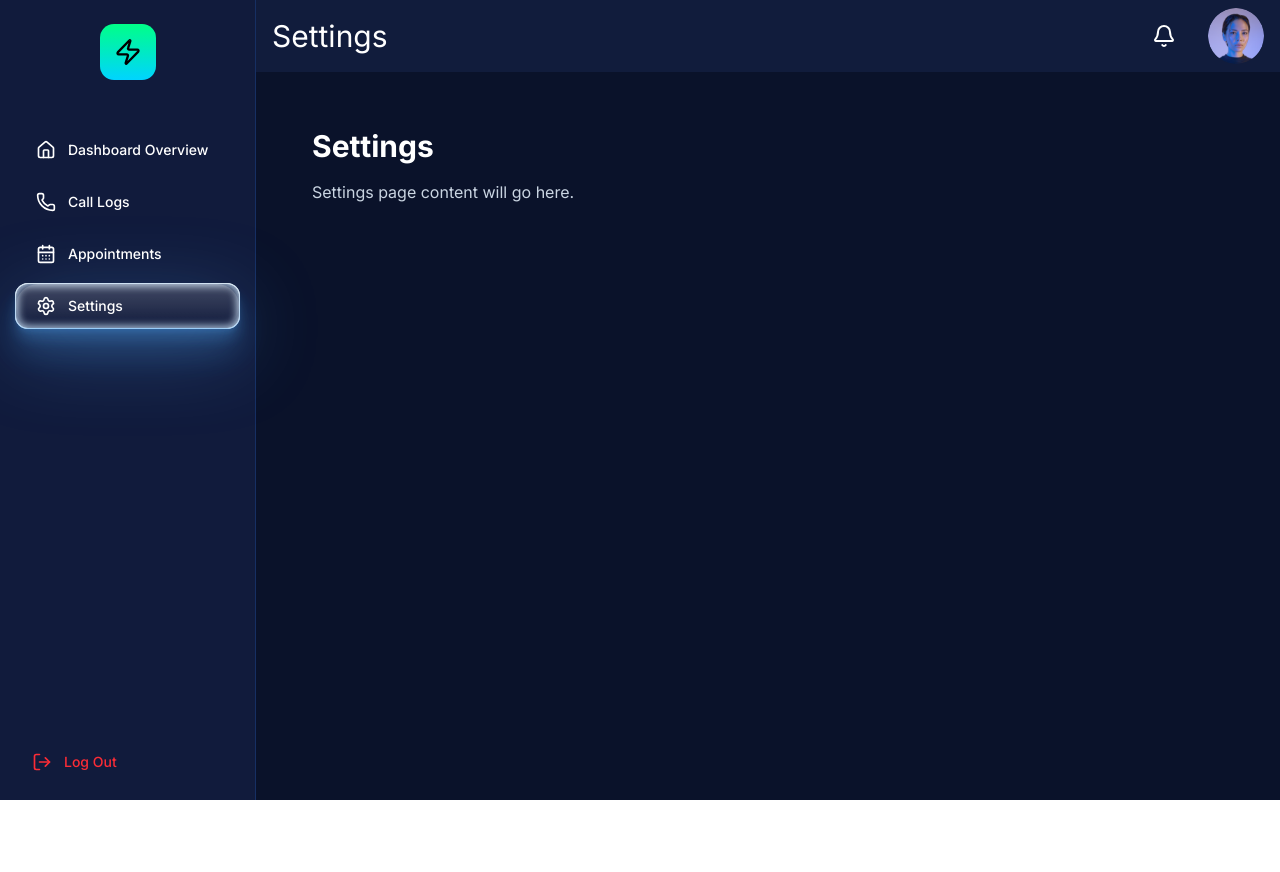
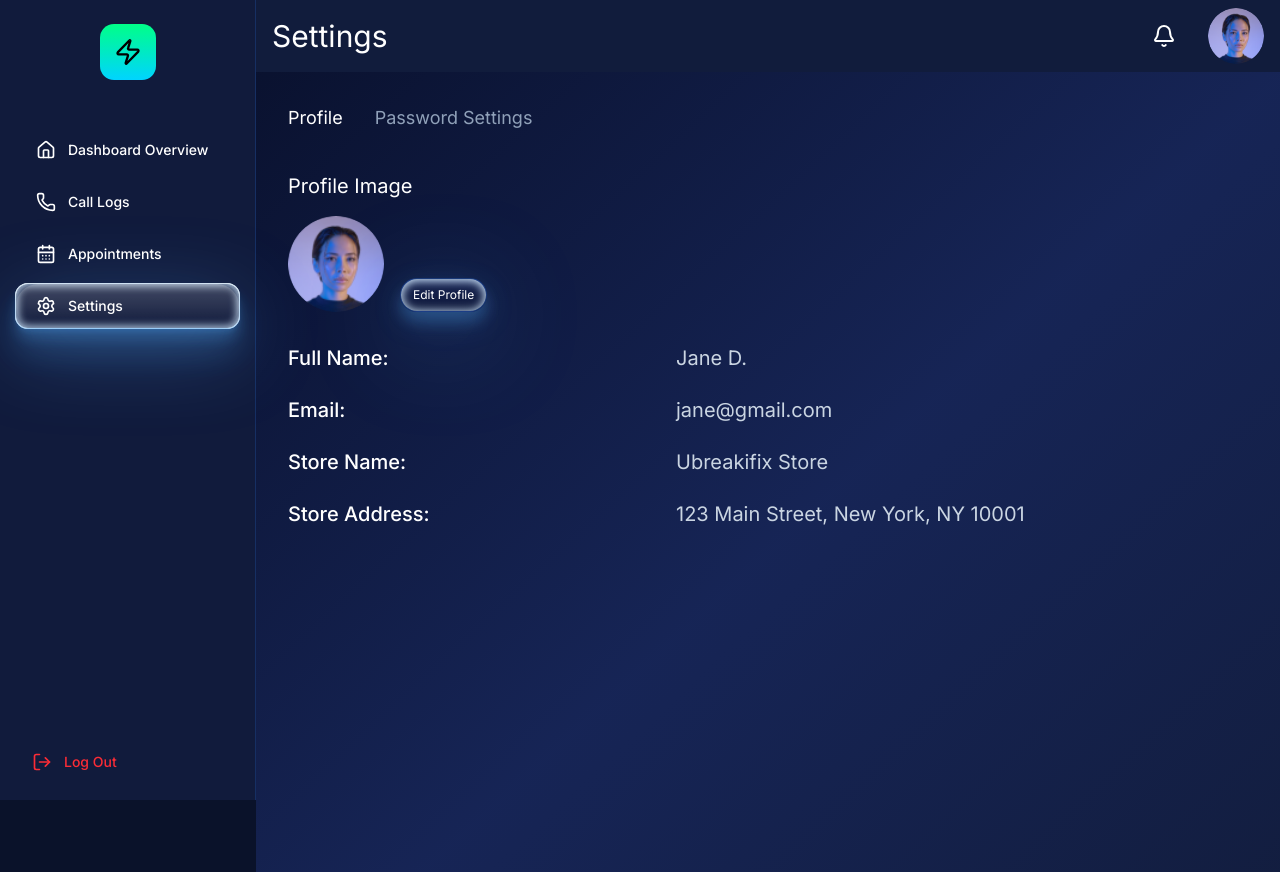
Before and after one commit to FyslAhmd/FAI-Assessment1, a React (Vite) app: page /settings in a window 1280 px wide. Before the commit the page ends 800 px from the top, so only its background shows below. Built offline with nearby package versions, Linux system fonts and the light colour scheme.

Commit message:
made settings profile page

```diff
--- a/src/pages/Settings.jsx
+++ b/src/pages/Settings.jsx
@@ -1,10 +1,95 @@
+import { useState } from "react";
+import { motion } from "framer-motion";
+import { div } from "framer-motion/client";
+
 function Settings() {
+  const [activeTab, setActiveTab] = useState("profile");
+
   return (
-    <div className="p-6">
-      <h1 className="text-3xl font-bold text-white mb-4">Settings</h1>
-      <p className="text-slate-300">Settings page content will go here.</p>
+    <div
+      className="min-h-screen -m-6 lg:-m-8 p-6 lg:p-8"
+      style={{
+        background:
+          "linear-gradient(137.23deg, rgba(1.89, 5.94, 23.59, 1) -34.38%, rgba(22.25, 36.5, 85.6, 1) 54.595%, rgba(15, 23, 43, 1) 143.569%)",
+      }}
+    >
+      <div className="mb-8 flex gap-8">
+        <button
+          onClick={() => setActiveTab("profile")}
+          className={`text-lg pb-2 transition-colors ${
+            activeTab === "profile" ? "text-white" : "text-slate-400"
+          }`}
+        >
+          Profile
+        </button>
+        <button
+          onClick={() => setActiveTab("password")}
+          className={`text-lg pb-2 transition-colors ${
+            activeTab === "password" ? "text-white" : "text-slate-400"
+          }`}
+        >
+          Password Settings
+        </button>
+      </div>
+
+      {activeTab === "profile" && (
+        <motion.div
+          initial={{ opacity: 0, y: 20 }}
+          animate={{ opacity: 1, y: 0 }}
+          transition={{ duration: 0.3 }}
+        >
+          <div className="mb-8">
+            <p className="text-white text-xl mb-4">Profile Image</p>
+            <div className="flex items-end gap-4">
+              <img
+                src="/profile.png"
+                alt="Profile"
+                className="w-24 h-24 rounded-full"
+              />
+              <button
+                className="px-3 py-2 rounded-full text-white text-xs transition-all hover:opacity-90"
+                style={{
+                  background:
+                    "linear-gradient(180deg, rgba(21, 34, 82, 1) 0%, rgba(17, 27, 60, 1) 100%)",
+                  boxShadow:
+                    "inset 0px 1px 10px 1px rgba(210, 234, 255, 1), 0px 20px 100px 0px rgba(87, 177, 255, 0.34), 0px 10px 30px 0px rgba(87, 177, 255, 0.19), 0px 10.27px 13.4px 0px rgba(87, 177, 255, 0.22)",
+                  border: "1px solid rgba(43, 127, 255, 0.3)",
+                }}
+              >
+                Edit Profile
+              </button>
+            </div>
+          </div>
+
+          <div className="space-y-6 max-w-3xl text-xl">
+            <div className="grid grid-cols-1 md:grid-cols-2 gap-2">
+              <p className="text-white font-medium">Full Name:</p>
+              <p className="text-slate-300">Jane D.</p>
+            </div>
+
+            <div className="grid grid-cols-1 md:grid-cols-2 gap-2">
+              <p className="text-white font-medium">Email:</p>
+              <p className="text-slate-300">jane@gmail.com</p>
+            </div>
+
+            <div className="grid grid-cols-1 md:grid-cols-2 gap-2">
+              <p className="text-white font-medium">Store Name:</p>
+              <p className="text-slate-300">Ubreakifix Store</p>
+            </div>
+
+            <div className="grid grid-cols-1 md:grid-cols-2 gap-2">
+              <p className="text-white font-medium">Store Address:</p>
+              <p className="text-slate-300">
+                123 Main Street, New York, NY 10001
+              </p>
+            </div>
+          </div>
+        </motion.div>
+      )}
+
+      {activeTab === "password" && <div></div>}
     </div>
-  )
+  );
 }
 
-export default Settings
+export default Settings;
```
